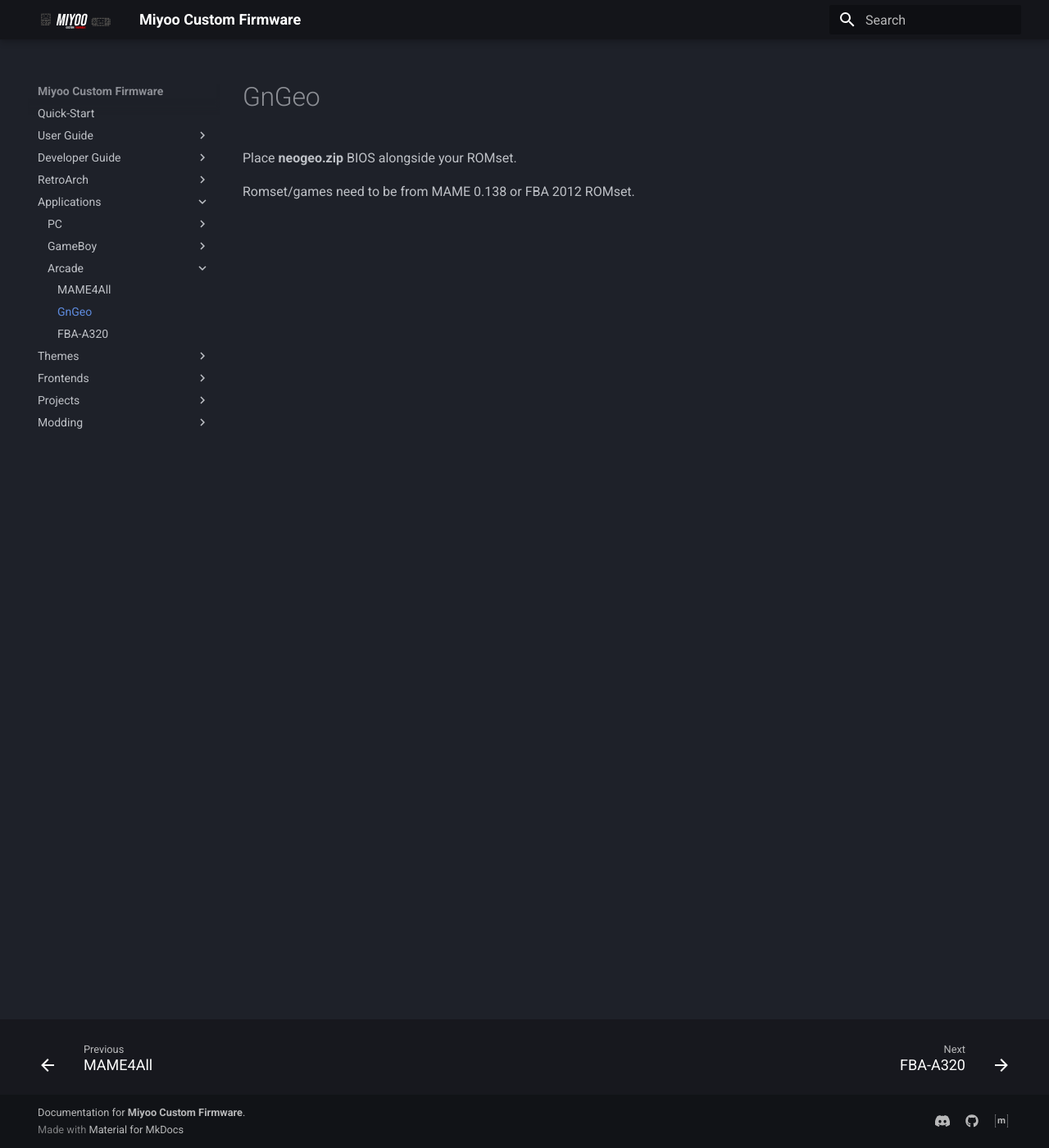
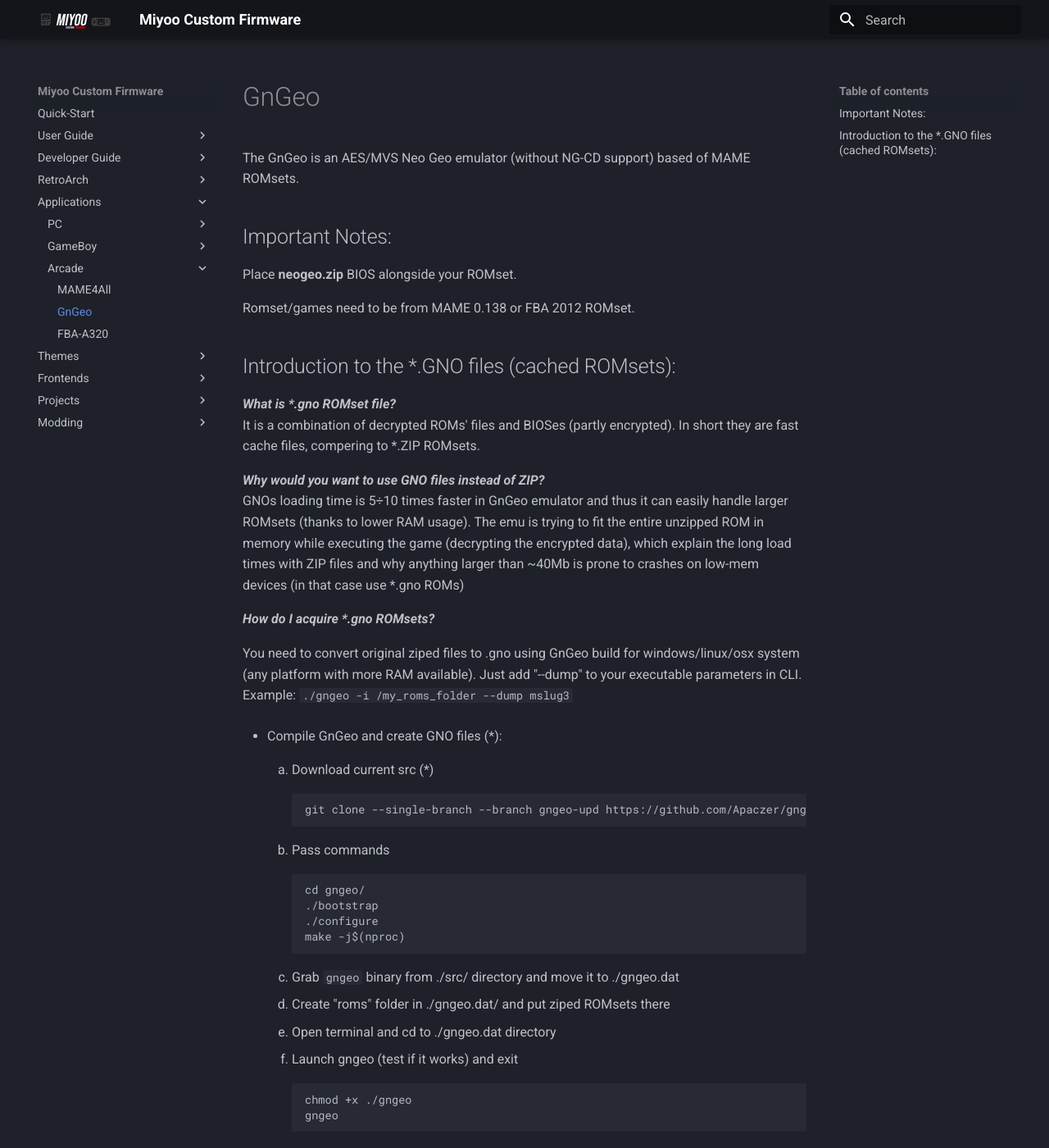
Before and after one commit to MiyooCFW/docs, an MkDocs documentation site: the page built from docs/GnGeo.md, in a window 1280 px wide and 1400 px high. Shown: the whole window at 82% size. Built offline with MkDocs 1.6.1 and Material for MkDocs 9.7.7, drawn with Linux system fonts in a browser that asks for light colours; comment, search, counter and statistics services are not loaded; some of the changed text lies outside the part shown.

Commit message:
GnGeo: add GNO instructions
Update GnGeo.md

```diff
--- a/docs/GnGeo.md
+++ b/docs/GnGeo.md
@@ -1,3 +1,55 @@
+The GnGeo is an AES/MVS Neo Geo emulator (without NG-CD support) based of MAME ROMsets.
+
+## Important Notes:
 Place **neogeo.zip** BIOS alongside your ROMset.
 
 Romset/games need to be from MAME 0.138 or FBA 2012 ROMset.
+
+## Introduction to the *.GNO files (cached ROMsets):
+
+**_What is *.gno ROMset file?_**
+It is a combination of  decrypted ROMs' files and BIOSes (partly encrypted). In short they are fast cache files, compering to *.ZIP ROMsets.
+
+**_Why would you want to use GNO files instead of ZIP?_**
+GNOs loading time is 5÷10 times faster in GnGeo emulator and thus it can easily handle larger ROMsets (thanks to lower RAM usage).
+The emu is trying to fit the entire unzipped ROM in memory while executing the game (decrypting the encrypted data), which explain the long load times with ZIP files and why anything larger than ~40Mb is prone to crashes on low-mem devices (in that case use *.gno ROMs)
+
+**_How do I acquire *.gno ROMsets?_**
+
+You need to convert original ziped files to .gno using GnGeo build for windows/linux/osx system (any platform with more RAM available). Just add "--dump" to your executable parameters in CLI.
+Example: ``./gngeo -i /my_roms_folder --dump mslug3``
+
+- Compile GnGeo and create GNO files (*):
+    1. Download current src (*)
+
+            git clone --single-branch --branch gngeo-upd https://github.com/Apaczer/gngeo
+
+    2. Pass commands
+
+            cd gngeo/
+            ./bootstrap
+            ./configure
+            make -j$(nproc)
+
+    3. Grab ``gngeo`` binary from ./src/ directory and move it to ./gngeo.dat
+    4. Create "roms" folder in ./gngeo.dat/ and put ziped ROMsets there
+    5. Open terminal and cd to ./gngeo.dat directory
+    6. Launch gngeo (test if it works) and exit
+
+            chmod +x ./gngeo
+            gngeo
+
+    5. Create *.gno dump:
+
+            gngeo --dump [romset_name]
+
+    6. Grab new ``romset_name.gno`` file from ./gngeo.dat/ dir
+    7. BENEFIT faster loading times with new ROMset format on your low-mem device
+
+- Use pre-build binaries for:
+    - x86_64 Linux systems (**): [gngeo_Linux-x86_64.zip](assets/gngeo_Linux-x86_64.zip)
+    - Windows 32-bit (***): [gngeo-win32_0.1.zip](https://github.com/Apaczer/gngeo/releases/download/gngeo-win32_0.1/gngeo-win32_0.1.zip)
+
+_\*) You might need some additional libraries to compile properly gngeo._
+_\*\*) For running binary ``libsdl1.2-dev`` should suffice on Debian distros._
+_\*\*\*) Use `dump.bat` script and drag&drop zipped ROMs to create *.gno_
```
